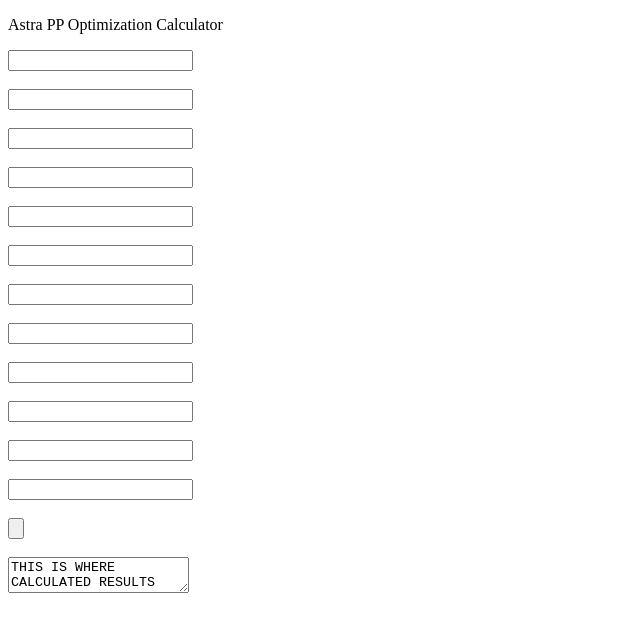
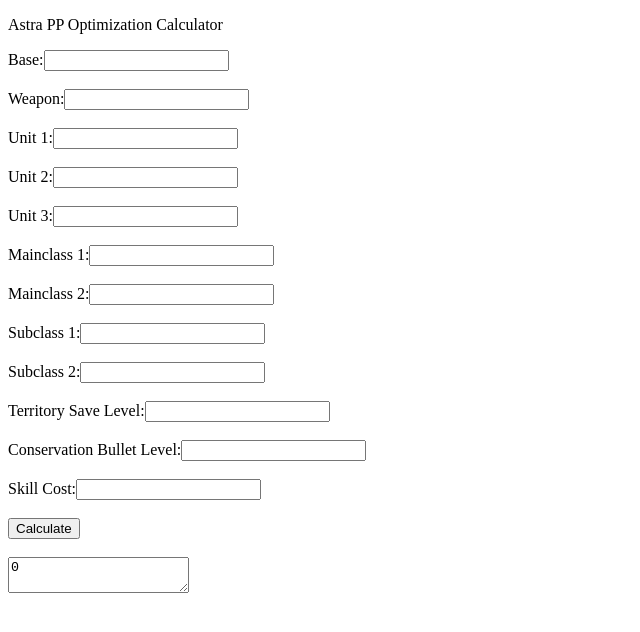
Before and after one commit to Kirbstomper/PSO2PPOptimization, an Angular app: page / in a window 1280 px wide. Shown: the top 632 px of the page, without its empty margins (0-640 px from the left). Built offline with nearby package versions, Linux system fonts and the light colour scheme.

Commit message:
Bind values from HTML to TS

```diff
--- a/src/app/app.module.ts
+++ b/src/app/app.module.ts
@@ -1,5 +1,6 @@
 import { BrowserModule } from '@angular/platform-browser';
 import { NgModule } from '@angular/core';
+import { FormsModule } from '@angular/forms';
 
 import { AppComponent } from './app.component';
 import { CalculatorComponent } from './calculator/calculator.component';
@@ -10,7 +11,8 @@
     CalculatorComponent
   ],
   imports: [
-    BrowserModule
+    BrowserModule,
+    FormsModule
   ],
   providers: [],
   bootstrap: [CalculatorComponent]
--- a/src/app/calculator/calculator.component.html
+++ b/src/app/calculator/calculator.component.html
@@ -1,19 +1,42 @@
 <p>Astra PP Optimization Calculator</p>
 
 
-<input type="text" id="base" name="base"><br><br>
-<input type="text" id="weapon" name="weapon"><br><br>
-<input type="text" id="unit_1" name="unit_1"><br><br>
-<input type="text" id="unit_2" name="unit_2"><br><br>
-<input type="text" id="unit_3" name="unit_3"><br><br>
-<input type="text" id="mainclass_1" name="mainclass_1"><br><br>
-<input type="text" id="mainclass_2" name="mainclass_2"><br><br>
-<input type="text" id="subclass_1" name="subclass_1"><br><br>
-<input type="text" id="subclass_2" name="subclass_2"><br><br>
-<input type="text" id="territory" name="territory"><br><br>
-<input type="text" id="bullet" name="bullet"><br><br>
+<label for="base">Base:</label>
+<input type="text" id="base" name="base" [(ngModel)]="base"><br><br>
 
-<input type="text" id="ppCost" name="ppCost"><br><br>
-<input type="button" id="submit" name="submit"><br><br>
+<label for="weapon">Weapon:</label>
+<input type="text" id="weapon" name="weapon" [(ngModel)]="weapon"><br><br>
 
-<textarea>THIS IS WHERE CALCULATED RESULTS WILL GO</textarea>
+<label for="unit_1">Unit 1:</label>
+<input type="text" id="unit_1" name="unit_1" [(ngModel)]="unit_1"><br><br>
+
+<label for="unit_2">Unit 2:</label>
+<input type="text" id="unit_2" name="unit_2" [(ngModel)]="unit_2"><br><br>
+
+<label for="unit_3">Unit 3:</label>
+<input type="text" id="unit_3" name="unit_3" [(ngModel)]="unit_3"><br><br>
+
+<label for="mainclass_1">Mainclass 1:</label>
+<input type="text" id="mainclass_1" name="mainclass_1" [(ngModel)]="mainclass_1"><br><br>
+
+<label for="mainclass_2">Mainclass 2:</label>
+<input type="text" id="mainclass_2" name="mainclass_2" [(ngModel)]="mainclass_2"><br><br>
+
+<label for="subclass_1">Subclass 1:</label>
+<input type="text" id="subclass_1" name="subclass_1" [(ngModel)]="subclass_1"><br><br>
+
+<label for="subclass_2">Subclass 2:</label>
+<input type="text" id="subclass_2" name="subclass_2" [(ngModel)]="subclass_2"><br><br>
+
+<label for="territory">Territory Save Level:</label>
+<input type="text" id="territory" name="territory" [(ngModel)]="territory"><br><br>
+
+<label for="bullet">Conservation Bullet Level:</label>
+<input type="text" id="bullet" name="bullet" [(ngModel)]="bullet"><br><br>
+
+<label for="skillCost">Skill Cost:</label>
+<input type="text" id="skillCost" name="skillCost" [(ngModel)]="skillCost"><br><br>
+
+<button (click)="caclulate()">Calculate</button><br><br>
+
+<textarea [(ngModel)]="output"></textarea>
--- a/src/app/calculator/calculator.component.ts
+++ b/src/app/calculator/calculator.component.ts
@@ -7,8 +7,40 @@
 })
 export class CalculatorComponent implements OnInit {
 
+  base = '';
+  weapon = '';
+  unit_1 = '';
+  unit_2 = '';
+  unit_3 = '';
+  mainclass_1 = '';
+  mainclass_2 = '';
+  subclass_1 = '';
+  subclass_2 = '';
+  territory = '';
+  bullet = '';
+  skillCost = '';
+
+  output = 0;
   constructor() { }
 
+  getTotalPP(): number {
+
+    return Number(this.base) +
+    Number(this.weapon) +
+    Number(this.unit_1) +
+    Number(this.unit_2) +
+    Number(this.unit_3) +
+      Number(this.mainclass_1) +
+        Number(this.mainclass_2) +
+          Number(this.subclass_1) +
+            Number(this.subclass_2);
+  }
+
+  caclulate(): void {
+    console.log('Hello, you clicked me');
+    console.log(this.getTotalPP());
+    this.output = this.getTotalPP();
+  }
   ngOnInit(): void {
   }
 
```
